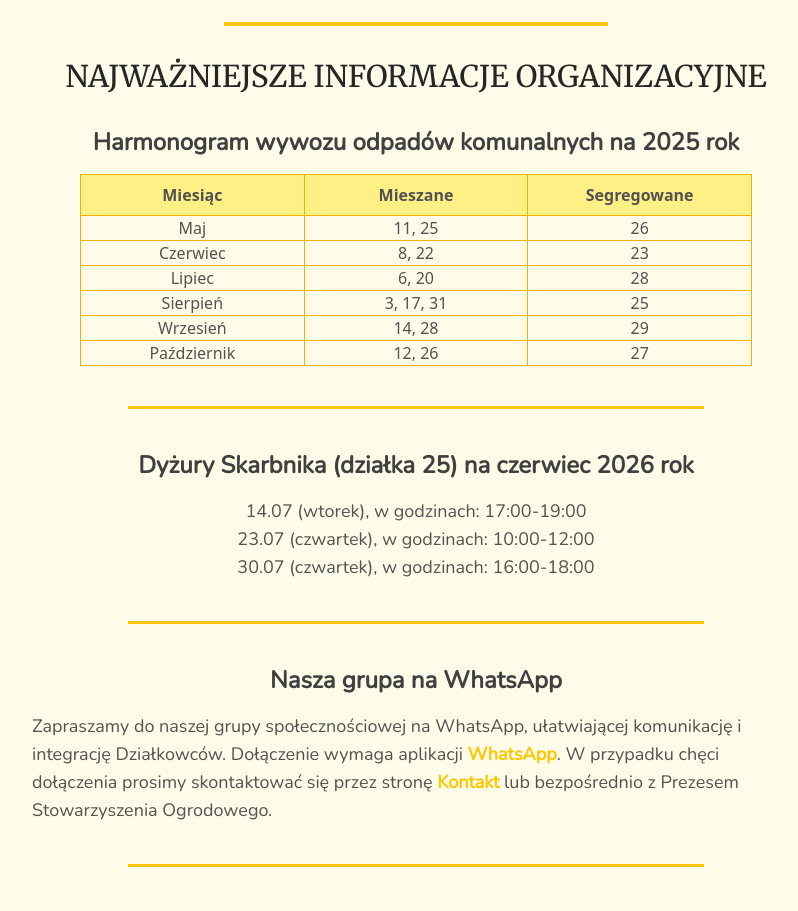
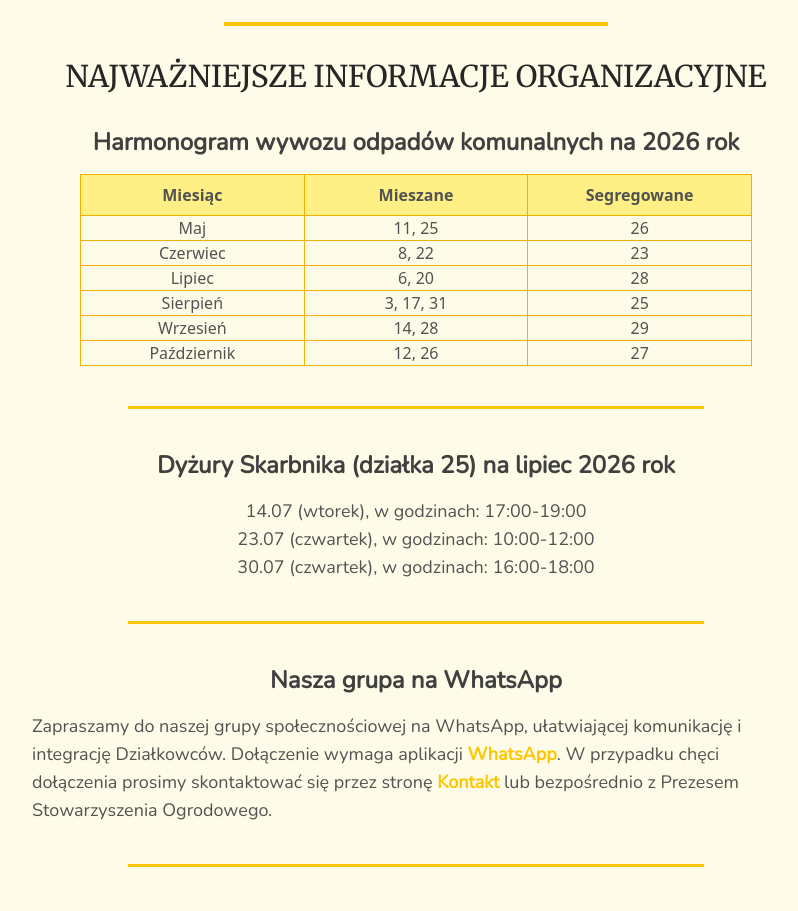
Before and after one commit to rafal-haduch/rod-stokrotka-portal, a Next.js app: page /information in a window 1280 px wide. Shown: the part 970-1881 px from the top of the page, without its empty margins (224-1022 px from the left). Built offline with nearby package versions, Linux system fonts and the light colour scheme.

Commit message:
fix: update treasures duties

```diff
--- a/src/app/information/components/sections/TreasurersDutiesSection.tsx
+++ b/src/app/information/components/sections/TreasurersDutiesSection.tsx
@@ -3,7 +3,7 @@ import { treasurersDuties } from '@/data/treasurersDuties';
 export default function TreasurersDutiesSection() {
     return (
         <section>
-            <h3 className="text-center">Dyżury Skarbnika (działka 25) na czerwiec 2026 rok</h3>
+            <h3 className="text-center">Dyżury Skarbnika (działka 25) na lipiec 2026 rok</h3>
             <ul className="text-center">
                 {treasurersDuties.map((item, i) => (
                     <li key={i}>
--- a/src/app/information/components/sections/WasteScheduleSection.tsx
+++ b/src/app/information/components/sections/WasteScheduleSection.tsx
@@ -3,7 +3,7 @@ import { wasteCollectionSchedule } from '@/data/wasteCollectionSchedule';
 export default function WasteScheduleSection() {
     return (
         <section>
-            <h3 className="text-center">Harmonogram wywozu odpadów komunalnych na 2025 rok</h3>
+            <h3 className="text-center">Harmonogram wywozu odpadów komunalnych na 2026 rok</h3>
             <table className="text-md mx-auto w-full max-w-2xl table-fixed text-center">
                 <thead>
                     <tr>
```
